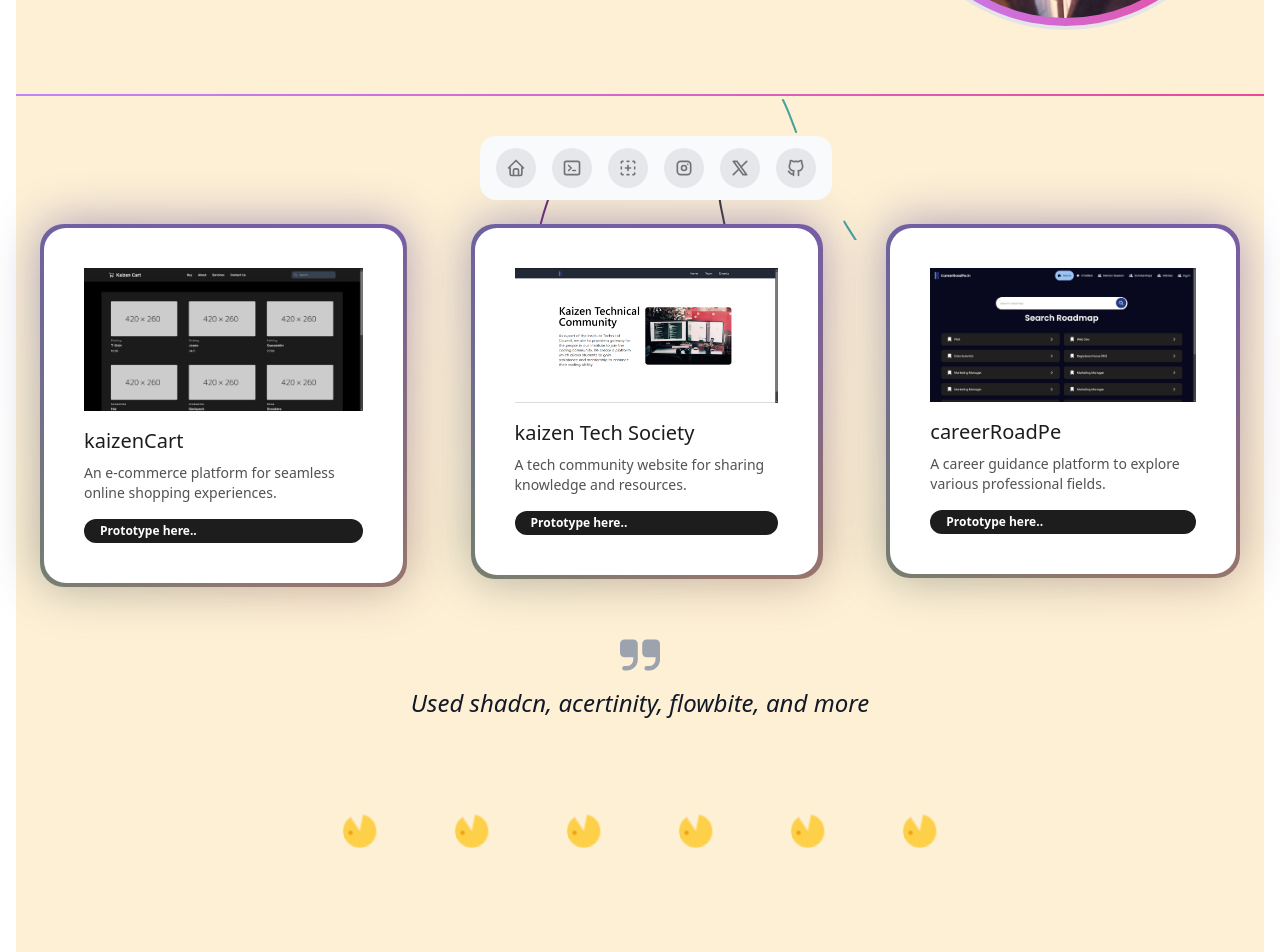
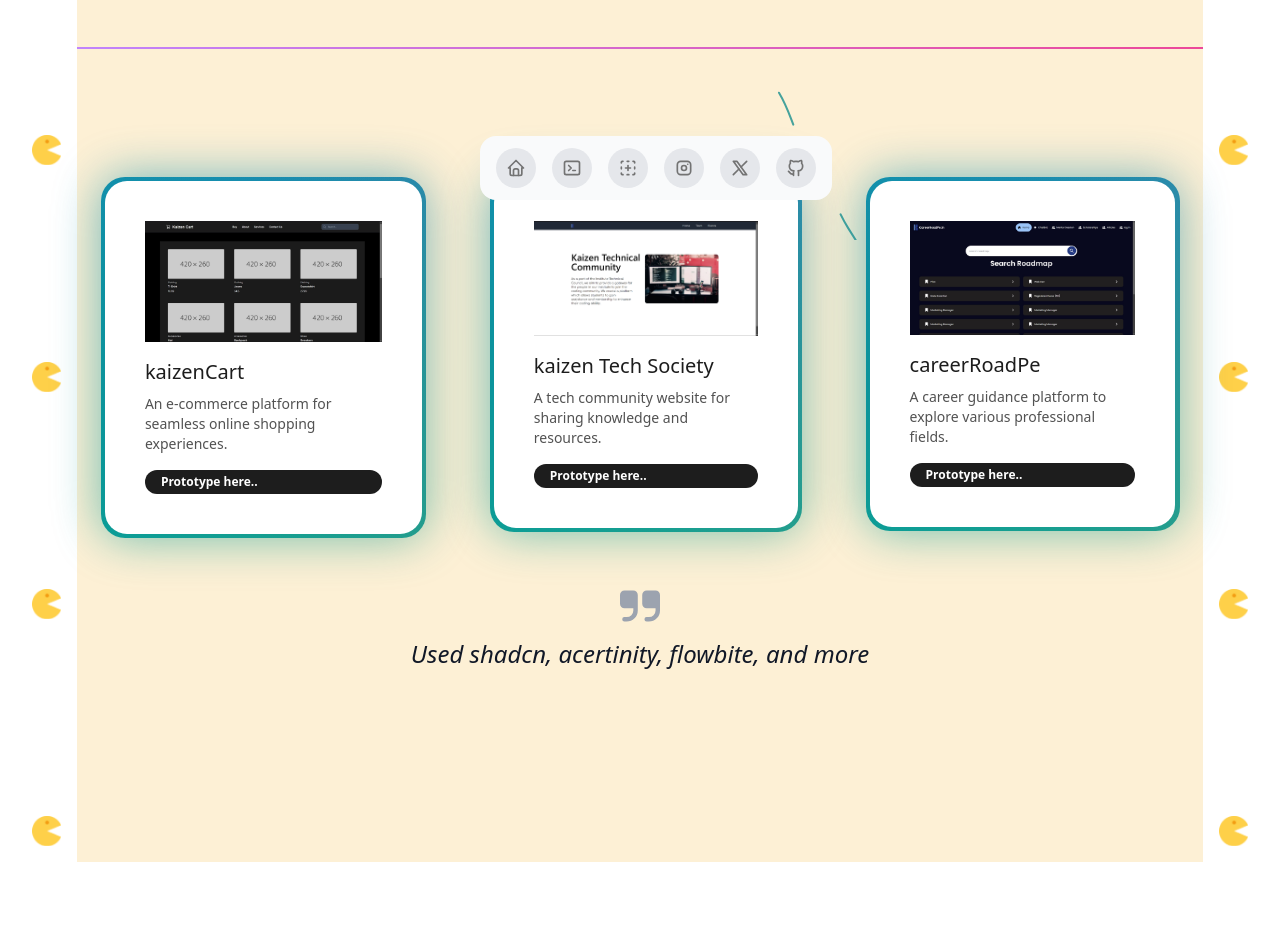
Before and after one commit to krishkh/krish-portfolio-next, a Next.js app: page / in a window 1280 px wide. Shown: the part 560-1512 px from the top of the page. After the commit the page ends 1438 px from the top, so only its background shows below. Built offline with nearby package versions, Linux system fonts and the light colour scheme.

Commit message:
PACMAN CHAOS HAAHAHAH

```diff
--- a/src/app/layout.js
+++ b/src/app/layout.js
@@ -2,7 +2,7 @@
 import "./globals.css";
 import DownNavbar from "@/components/DownNavbar";
 import Footer from "@/components/Footer";
-import Pacman from "@/components/pacman";
+import { Pacman, PacmanY } from "@/components/pacman";
 const geistSans = localFont({
   src: "./fonts/GeistVF.woff",
   variable: "--font-geist-sans",
@@ -26,7 +26,11 @@
         className={`${geistSans.variable} ${geistMono.variable} m-4 overflow-x-hidden antialiased`}
       >
         <Pacman />
-        {children}
+        <div className="flex">
+          <PacmanY />
+          {children}
+          <PacmanY />
+        </div>
         <DownNavbar />
         {/* <Footer /> */}
       </body>
--- a/src/app/page.js
+++ b/src/app/page.js
@@ -4,7 +4,7 @@
 import { ModeButton } from "@/components/ModeButton";
 // import ModelCanvas from "@/components/ModelCanvas";
 import NameSection from "@/components/NameSection";
-import Pacman from "@/components/pacman";
+import { Pacman } from "@/components/pacman";
 // import Navbar from "@/components/Navbar";
 import ProjectCollection from "@/components/ProjectCollection";
 import SkillSection from "@/components/SkillSection";
@@ -26,7 +26,9 @@
         </div> */}
         {/* <DownNavbar /> */}
         <Testimonial content="Used shadcn, acertinity, flowbite, and more " />
-        <Pacman />
+        <div className="md:hidden">
+          <Pacman />
+        </div>
         <div className="p-24"></div>
       </div>
     </BackgroundLines>
--- a/src/components/pacman.jsx
+++ b/src/components/pacman.jsx
@@ -1,8 +1,8 @@
 import React from "react";
 
-const Pacman = () => {
+export const Pacman = () => {
   return (
-    <div className="flex md:gap-20 justify-between p-4 mt-20">
+    <div className="flex gap-10 md:gap-20 justify-between p-4 mt-20">
       {/* <motion.img
           className="w-4 md:w-8"
           src="/pacman.png"
@@ -23,4 +23,15 @@
   );
 };
 
-export default Pacman;
+export const PacmanY = () => {
+  return (
+    <div className="hidden md:flex md:flex-col gap-20 justify-between p-4 mt-20">
+      <img src="/pacman.png" className="w-4 md:w-8 animate-spin " />
+      <img src="/pacman.png" className="w-4 md:w-8 animate-spin " />
+      <img src="/pacman.png" className="w-4 md:w-8 animate-spin " />
+      <img src="/pacman.png" className="w-4 md:w-8 animate-spin " />
+      <img src="/pacman.png" className="w-4 md:w-8 animate-spin " />
+      <img src="/pacman.png" className="w-4 md:w-8 animate-spin " />
+    </div>
+  );
+};
```
Lines whose indentation alone changed are shown as unchanged.
